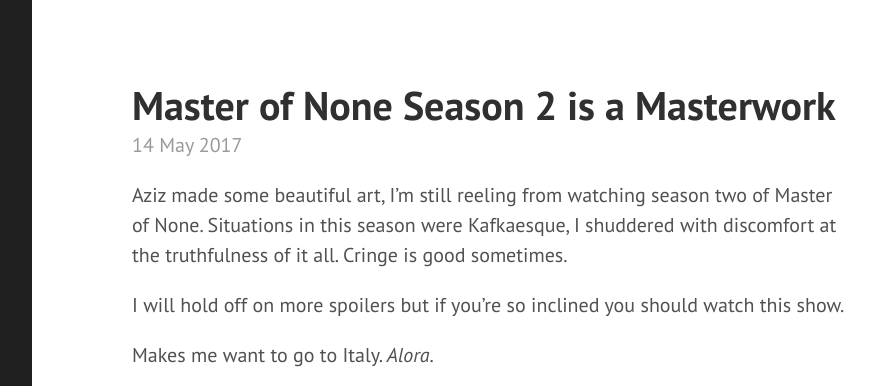
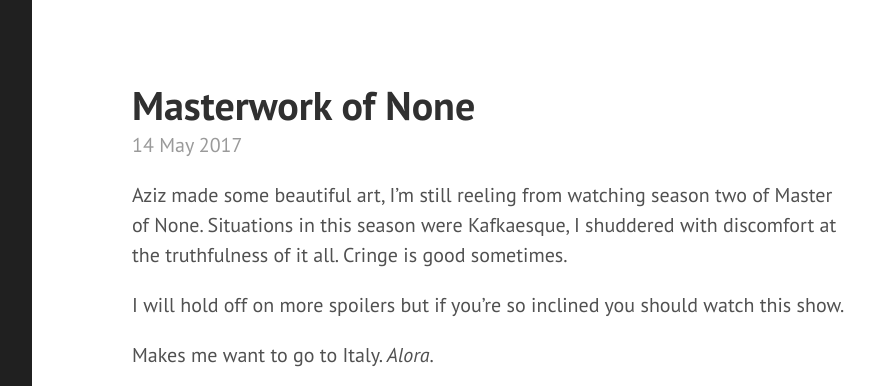
Before and after one commit to mattjcline/blog, a Jekyll site: the page built from index.html, in a window 1280 px wide and 900 px high, cut to the strip 0-386 px from the top of the window. Shown: the whole strip, without its empty margins (328-1202 px from the left). Built offline with Jekyll 4.4.1, drawn with Linux system fonts in a browser that asks for light colours; the list of posts is cut into pages by our own code.

Commit message:
update title of master of none blurb

```diff
--- a/_posts/2017-05-14-master-of-none-season-two.md
+++ b/_posts/2017-05-14-master-of-none-season-two.md
@@ -1,6 +1,6 @@
 ---
 layout: post
-title: Master of None Season 2 is a Masterwork
+title: Masterwork of None
 categories: tv art
 ---
 
```
